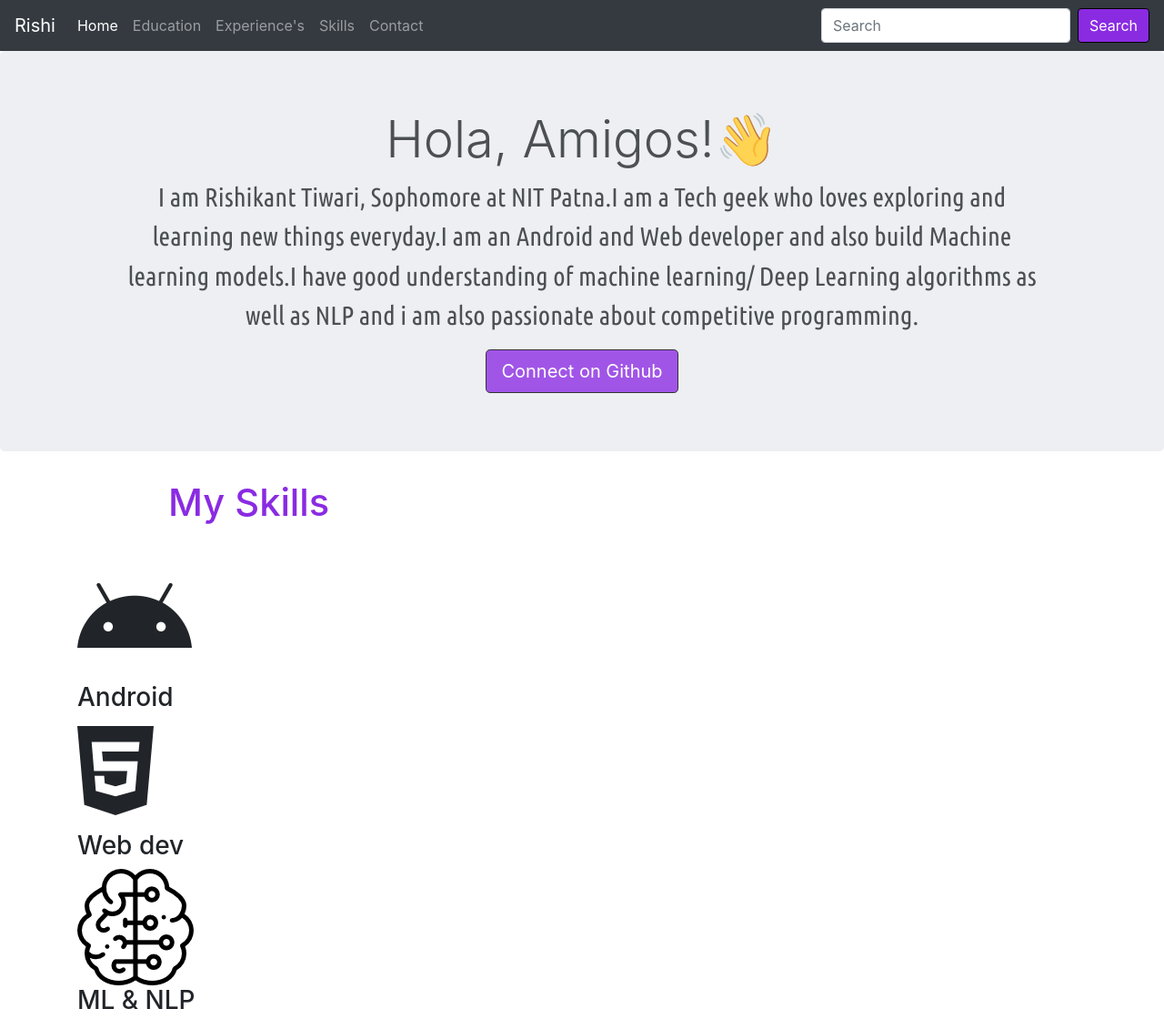
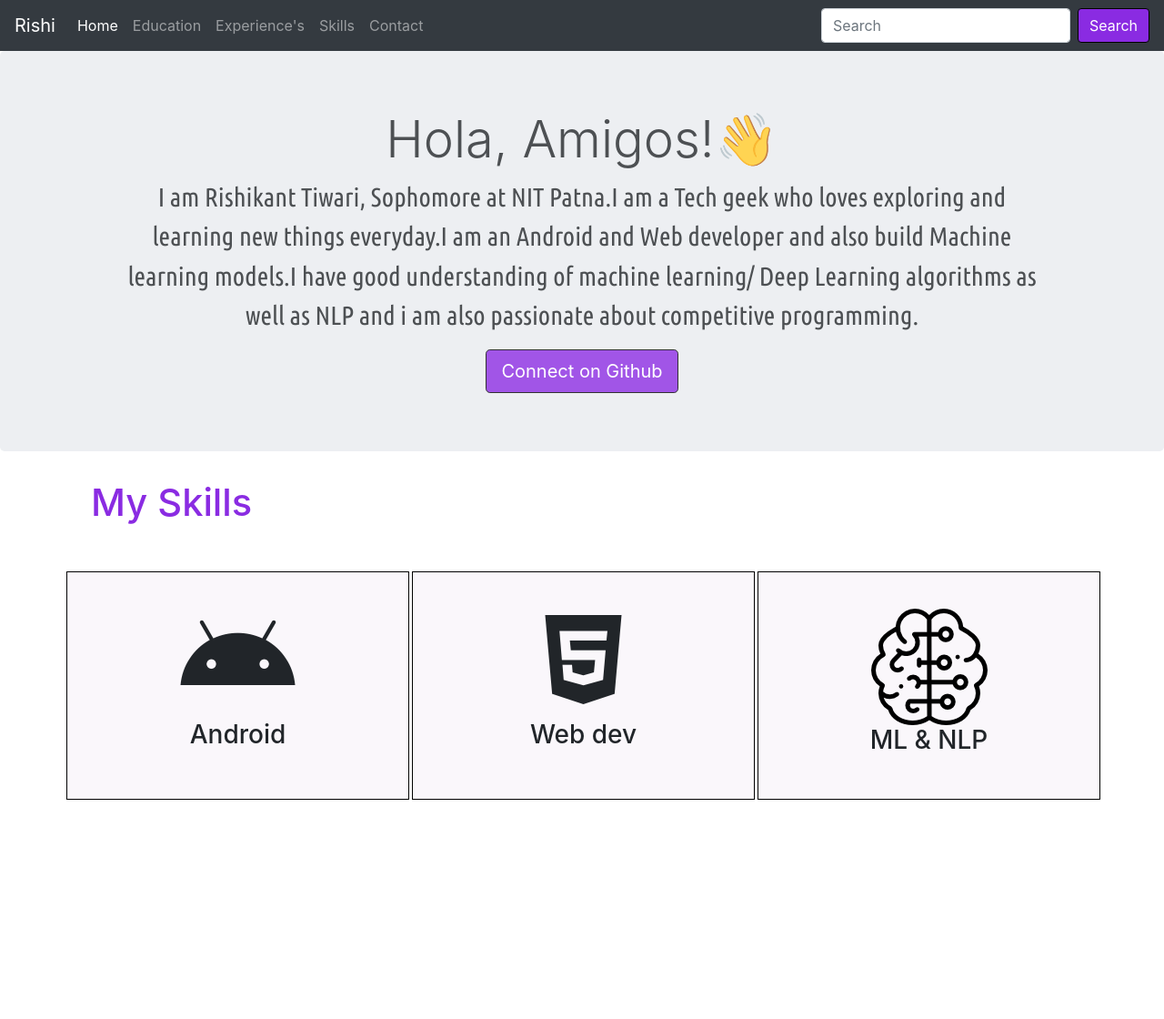
Before and after one commit to igrishi/weblab5assignments, a plain HTML site: page second/index2.html in a window 1280 px wide. Shown: the whole page at 91% size. After the commit the page ends 1029 px from the top, so only its background shows below. Drawn offline with nearby package versions, Linux system fonts and the light colour scheme.

Commit message:
Update index2.html

```diff
--- a/second/index2.html
+++ b/second/index2.html
@@ -60,20 +60,21 @@
         </div>
     </div>
 
-    <div class="container">
     <div class="skill">
         <h2 id="skilltag">My Skills</h2>
     </div>
-        <div class="skhead">
-            <div class="item">
+
+    <div class="container">
+        <div class="row">
+          <div class="col-sm">
             <i class="fa fa-android fa-7x" aria-hidden="true"></i>
             <h3>Android</h3>
           </div>
-            <div class="item">
+          <div class="col-sm">
             <i class="fa fa-html5 fa-7x" aria-hidden="true"></i>
             <h3>Web dev</h3>
           </div>
-            <div class="item">
+          <div class="col-sm">
             <img src="ai.png" alt="">
             <h3>ML & NLP</h3>
           </div>
```
Lines whose indentation alone changed are shown as unchanged.
